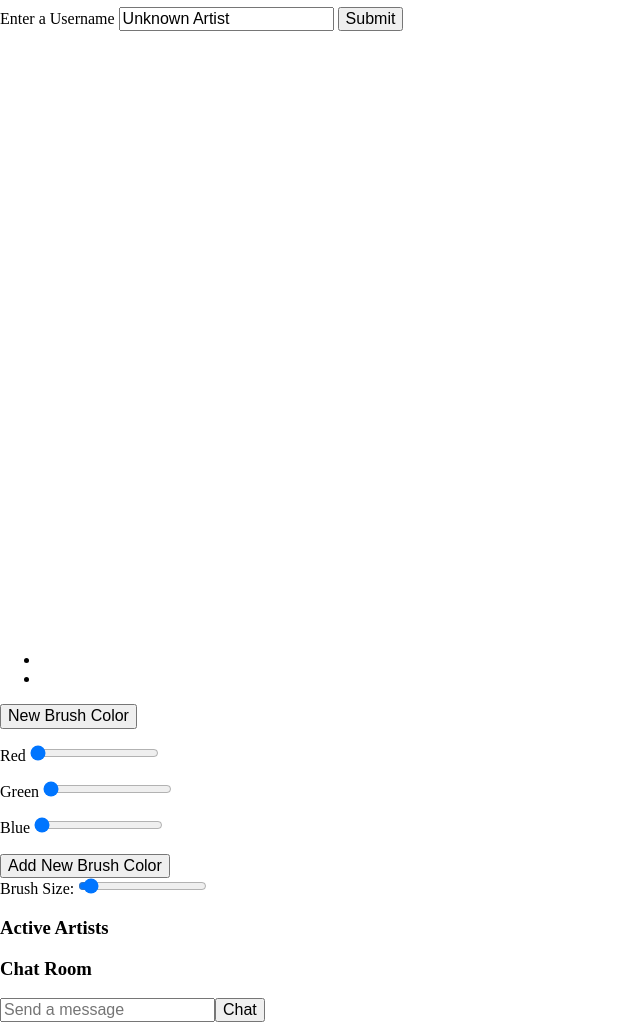
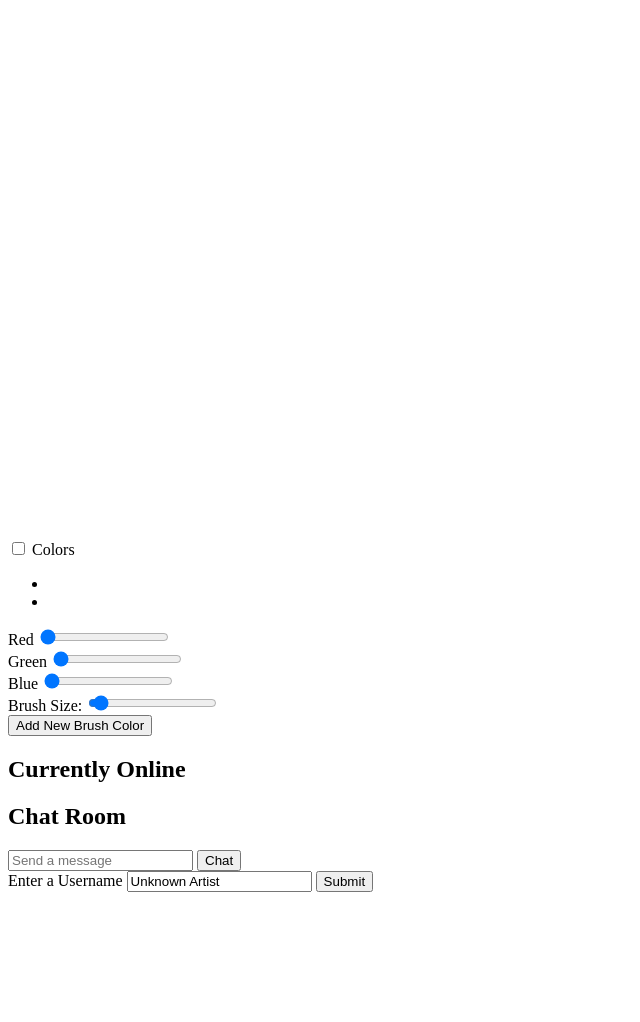
Before and after one commit to chingu-voyage3/geckos-03, a website: page index.html in a window 1280 px wide. Shown: the part 73-1095 px from the top of the page, without its empty margins (0-640 px from the left). After the commit the page ends 973 px from the top, so only its background shows below. Drawn offline with nearby package versions, Linux system fonts and the light colour scheme; no server answers.

Commit message:
Updated layout for better styling.

```diff
--- a/index.html
+++ b/index.html
@@ -5,75 +5,103 @@
 	<meta name="viewport" content="width=device-width, initial-scale=1.0">
 	<meta http-equiv="X-UA-Compatible" content="ie=edge">
 	<title></title>
-	<link rel="stylesheet" href="css/normalize.css">
+	<!-- <link rel="stylesheet" href="css/normalize.css"> -->
 	<link rel="stylesheet" href="css/style.css">
+	<link rel="stylesheet" href="https://cdnjs.cloudflare.com/ajax/libs/font-awesome/4.7.0/css/font-awesome.min.css">
 </head>
 <body>
+	<div class="cover"></div>
+
 	<div id="main-container">
-		<div id="main-heading">
-			<h1>Draw with Me</h1>
+		<div id="app-container">
+			<div id="canvas-container">
+				<div id="canvas-overflow">
+					<canvas id="draw" width="700" height="600"></canvas>
+				</div>
+				<div id="toolbar">
+					<div class="popup">
+						<input type="checkbox" id="checkbox_toggle">
+						<label id="show-brush-color-selector" class="popup-toggle" for="checkbox_toggle">Colors</label>
+						<div class="toolbar-popup">
+							<div id="brush-colors-container">
+								<div id="create-new-color" class="hidden">
+									<div class="color-list-container">
+										<ul class="colors-list">
+											<li class="brush-color black selected" data-color="#000000">
+											</li><li class="brush-color white" data-color="#FFFFFF"></li>
+										</ul>
+									</div>
+									<div class="flex-row">
+										<div class="sliders">
+											<div class="form-row">
+												<label for="red">Red</label>
+												<input id="red" class="color-range" name="red" type="range" min="0" max="255" value="0">
+											</div>
+											<div class="form-row">
+												<label for="green">Green</label>
+												<input id="green" class="color-range" name="green" type="range" min="0" max="255" value="0">
+											</div>
+											<div class="form-row">
+												<label for="blue">Blue</label>
+												<input id="blue" class="color-range" name="blue" type="range" min="0" max="255" value="0">
+											</div>
+											<div class="form-row">
+												<label for="brush-size">Brush Size:</label>
+												<input id="brush-size" class="size-range" type="range" name="brush-size" min="1" max="200" value="10" data-sizing="px">
+											</div>
+										</div>
+										<div class="submit">
+											<span id="new-color" style="background-color: #000000;"></span>
+											<button id="add-new-brush-color">Add New Brush Color</button>
+										</div>
+									</div>
+								</div>
+							</div>
+						</div>
+					</div>
+				</div>
+			</div>
+			<div id="sidebar">
+				<div id="artists">
+					<div class="section-title">
+						<h2>Currently Online</h3>
+					</div>
+					<div id="current-users">
+
+					</div>
+				</div>
+				<div id="chat-room">
+					<div class="section-title">
+						<h2>Chat Room</h3>
+					</div>
+					<div id="chat-area"></div>
+					<div id="send-chat-container">
+						<input id="chat-input" type="text" value="" placeholder="Send a message">
+						<button id="send-chat">Chat</button>
+					</div>
+				</div>
+			</div>
 		</div>
-		<!--A placeholder form for entering usernames -->
+	</div>
+
+	<div id="sign-in">
 		<div class="user">
 			<label id="user-name-label" for="user-name-field">Enter a Username</label>
 			<input type="text" id="user-name-field" value="Unknown Artist">
 			<button id="set-user-name">Submit</button>
 		</div>
-		<div id="canvas-container">
-			<canvas id="draw" width="600" height="600"></canvas>
-			<div id="canvas-tools">
-				<div id="brush-colors-container">
-					<ul class="colors-list">
-						<li class="brush-color black selected" data-color="#000000">
-						</li><li class="brush-color white" data-color="#FFFFFF"></li>
-					</ul>
-					<button id="show-brush-color-selector" type="button">New Brush Color</button>
-					<div id="create-new-color" class="hidden">
-						<span id="new-color" style="background-color: rgb(0, 0, 0);"></span>
-						<div class="sliders">
-							<p>
-								<label for="red">Red</label>
-								<input id="red" class="color-range" name="red" type="range" min="0" max="255" value="0">
-							</p>
-							<p>
-								<label for="green">Green</label>
-								<input id="green" class="color-range" name="green" type="range" min="0" max="255" value="0">
-							</p>
-							<p>
-								<label for="blue">Blue</label>
-								<input id="blue" class="color-range" name="blue" type="range" min="0" max="255" value="0">
-							</p>
-						</div>
-						<div>
-						<button id="add-new-brush-color">Add New Brush Color</button>
-						</div>
-					</div>
-				</div>
-				<div id="brush-size-container">
-					<label for="brush-size">Brush Size:</label>
-					<input id="brush-size" class="size-range" type="range" name="brush-size" min="1" max="200" value="10" data-sizing="px">
-				</div>
-			</div>
-		</div><div id="right-column">
-			<div id="artists">
-				<h3>Active Artists</h3>
-				<div id="current-users">
+	</div>
 
-				</div>
-			</div>
-			<div id="chat-room">
-				<h3>Chat Room</h3>
-				<div id="chat-area"></div>
-				<div id="send-chat-container">
-					<input id="chat-input" type="text" value="" placeholder="Send a message"><button id="send-chat">Chat</button>
-				</div>
-			</div>
-		</div>
-	</div>
+
+
 
 
 <!--Load socket.io-->
 <!--Socket needs to be loaded above canvas -->
+
+
+
+
 <script src="/socket.io/socket.io.js"></script>
 
 <script src="js/canvas.js"></script>
```
